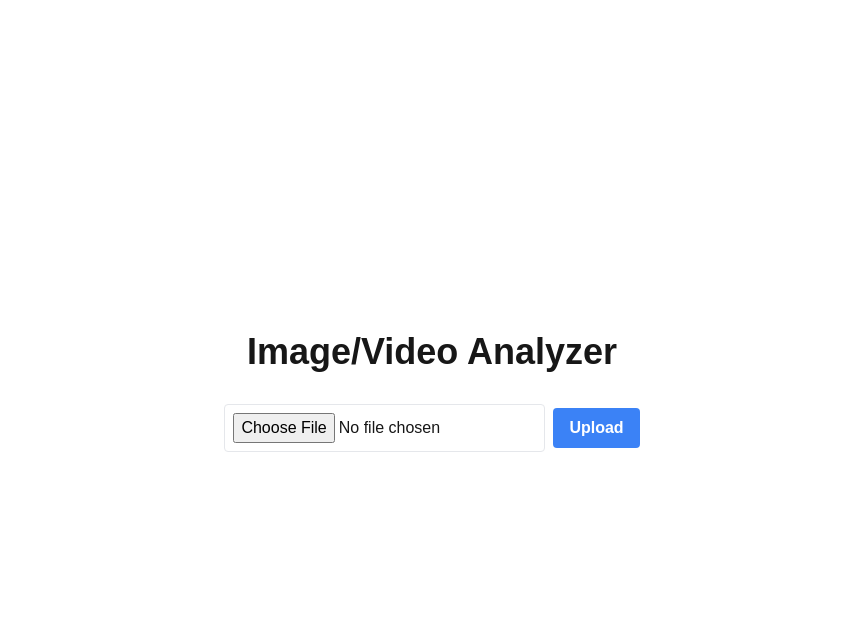
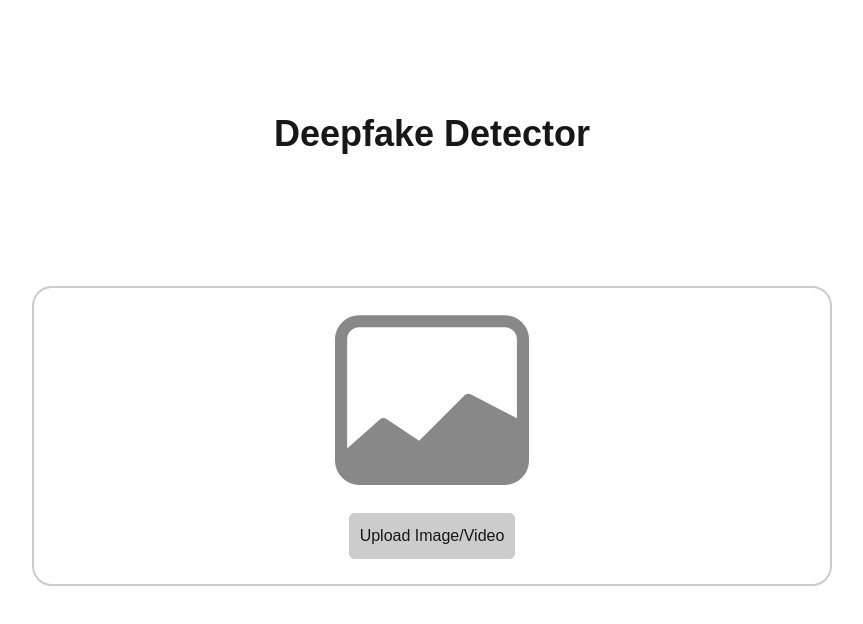
Before and after one commit to Hoesu/25th-conference-fakebusters, a Next.js app in the folder frontend/dbust/: page / in a window 1280 px wide. Shown: the top 624 px of the page, without its empty margins (208-1071 px from the left). Built offline with nearby package versions, Linux system fonts and the light colour scheme.

Commit message:
feat: change text explanation into svg image description

```diff
--- a/frontend/dbust/src/app/page.tsx
+++ b/frontend/dbust/src/app/page.tsx
@@ -20,7 +20,7 @@ export default function Home() {
 
   return (
     <main className="flex min-h-screen flex-col items-center justify-center p-24">
-      <h1 className="text-4xl font-bold mb-8">Image/Video Analyzer</h1>
+      <h1 className="text-4xl font-bold mb-8">Deepfake Detector</h1>
       <FileUpload onFileUpload={handleFileUpload} />
       {result !== null && <Result isTrue={result} />}
     </main>
--- /dev/null
+++ b/frontend/dbust/src/components/FileUpload.module.css
@@ -0,0 +1,71 @@
+.uploadForm {
+    display: flex;
+    flex-direction: column;
+    align-items: center;
+    justify-content: center;
+    text-align: center;
+    width: 100%;
+    height: 100%;
+  }
+
+  .uploadIconContainer {
+    display: flex;
+    justify-content: center;
+    align-items: center;
+    width: 100%;
+    margin-bottom: 16px;
+  }
+
+.uploadIcon {
+    width: 32px;
+    height: 32px;
+    margin-bottom: 16px;
+    color: #888;
+  }
+
+  /* Responsive styles */
+  @media (min-width: 768px) {
+    .uploadIcon {
+      width: 480px; /* Larger size for desktop */
+      height: 480px;
+    }
+  }
+
+.dropArea {
+    border: 2px solid #ccc;
+    border-radius: 20px;
+    width: 800px;
+    height: 300px;
+    font-family: sans-serif;
+    margin: 100px auto;
+    padding: 20px;
+    text-align: center;
+    display: flex;
+    align-items: center;
+    justify-content: center;
+  }
+
+  .dragging {
+    border-color: purple;
+  }
+
+  .uploadForm {
+    margin-bottom: 10px;
+  }
+
+  .button {
+    display: inline-block;
+    padding: 10px;
+    background: #ccc;
+    cursor: pointer;
+    border-radius: 5px;
+    border: 1px solid #ccc;
+  }
+
+  .button:hover {
+    background: #ddd;
+  }
+
+  .fileInput {
+    display: none;
+  }
--- a/frontend/dbust/src/components/FileUpload.tsx
+++ b/frontend/dbust/src/components/FileUpload.tsx
@@ -1,40 +1,75 @@
-import React, { useState } from 'react';
+import React, { useState, useCallback } from 'react';
+import styles from './FileUpload.module.css';
 
 interface FileUploadProps {
   onFileUpload: (file: File) => void;
 }
 
 const FileUpload: React.FC<FileUploadProps> = ({ onFileUpload }) => {
-  const [file, setFile] = useState<File | null>(null);
+  const [isDragging, setIsDragging] = useState(false);
 
-  const handleFileChange = (e: React.ChangeEvent<HTMLInputElement>) => {
-    if (e.target.files) {
-      setFile(e.target.files[0]);
+  const handleDragEnter = useCallback((e: React.DragEvent) => {
+    e.preventDefault();
+    e.stopPropagation();
+    setIsDragging(true);
+  }, []);
+
+  const handleDragLeave = useCallback((e: React.DragEvent) => {
+    e.preventDefault();
+    e.stopPropagation();
+    setIsDragging(false);
+  }, []);
+
+  const handleDragOver = useCallback((e: React.DragEvent) => {
+    e.preventDefault();
+    e.stopPropagation();
+  }, []);
+
+  const handleDrop = useCallback((e: React.DragEvent) => {
+    e.preventDefault();
+    e.stopPropagation();
+    setIsDragging(false);
+
+    const files = e.dataTransfer.files;
+    if (files && files.length > 0) {
+      onFileUpload(files[0]);
     }
-  };
+  }, [onFileUpload]);
 
-  const handleSubmit = (e: React.FormEvent) => {
-    e.preventDefault();
-    if (file) {
-      onFileUpload(file);
+  const handleFileChange = useCallback((e: React.ChangeEvent<HTMLInputElement>) => {
+    const files = e.target.files;
+    if (files && files.length > 0) {
+      onFileUpload(files[0]);
     }
-  };
+  }, [onFileUpload]);
 
   return (
-    <form onSubmit={handleSubmit} className="mb-4">
-      <input
-        type="file"
-        accept="image/*,video/*"
-        onChange={handleFileChange}
-        className="mr-2 p-2 border rounded"
-      />
-      <button
-        type="submit"
-        className="bg-blue-500 hover:bg-blue-700 text-white font-bold py-2 px-4 rounded"
-      >
-        Upload
-      </button>
-    </form>
+    <div
+      className={`${styles.dropArea} ${isDragging ? styles.dragging : ''}`}
+      onDragEnter={handleDragEnter}
+      onDragLeave={handleDragLeave}
+      onDragOver={handleDragOver}
+      onDrop={handleDrop}
+    >
+      <form className={styles.uploadForm}>
+        <svg
+          xmlns="http://www.w3.org/2000/svg"
+          viewBox="0 0 16 16"
+          fill="currentColor"
+          className={styles.uploadIcon}
+        >
+          <path d="M2.002 1a2 2 0 0 0-2 2v10a2 2 0 0 0 2 2h12a2 2 0 0 0 2-2V3a2 2 0 0 0-2-2h-12zm12 1a1 1 0 0 1 1 1v6.5l-3.777-1.947a.5.5 0 0 0-.577.093l-3.71 3.71-2.66-1.772a.5.5 0 0 0-.63.062L1.002 12V3a1 1 0 0 1 1-1h12z" />
+        </svg>
+        <input
+          type="file"
+          id="fileElem"
+          className={styles.fileInput}
+          accept="image/*"
+          onChange={handleFileChange}
+        />
+        <label className={styles.button} htmlFor="fileElem">Upload Image/Video</label>
+      </form>
+    </div>
   );
 };
 
```
